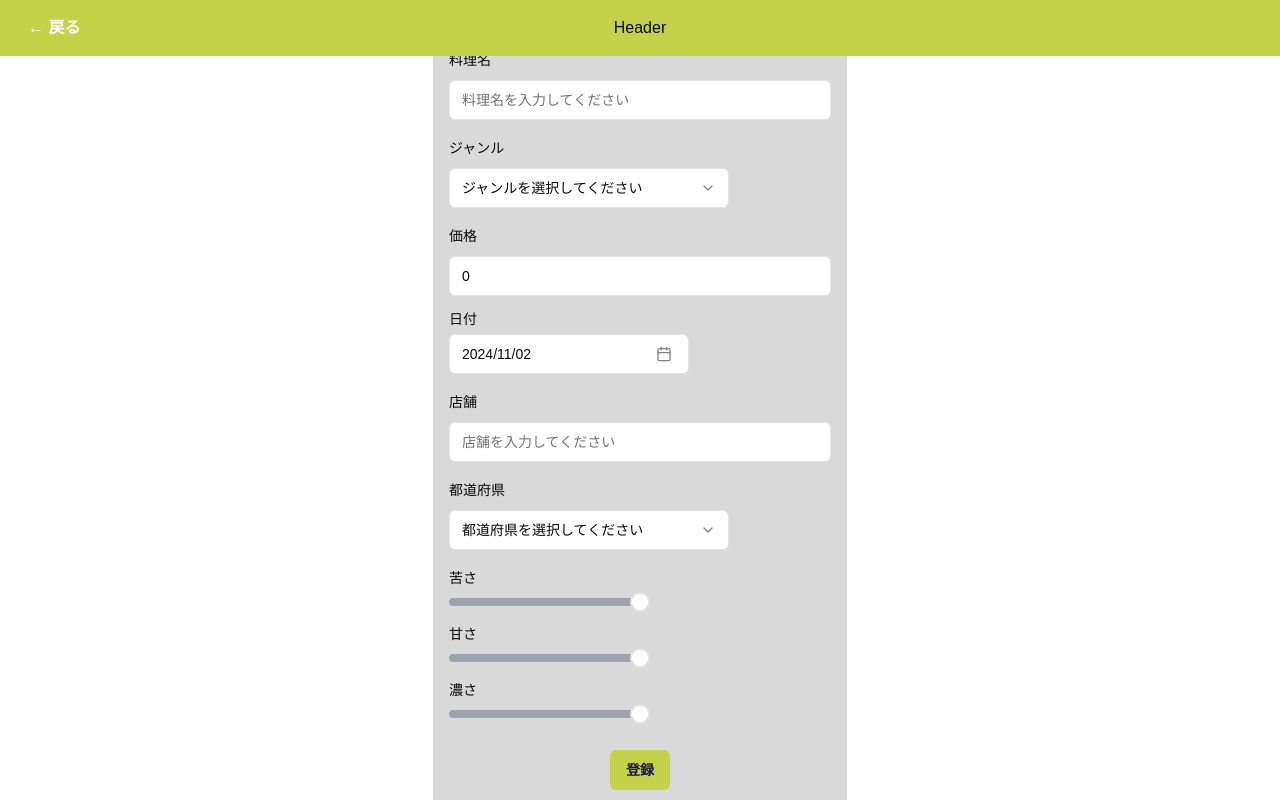
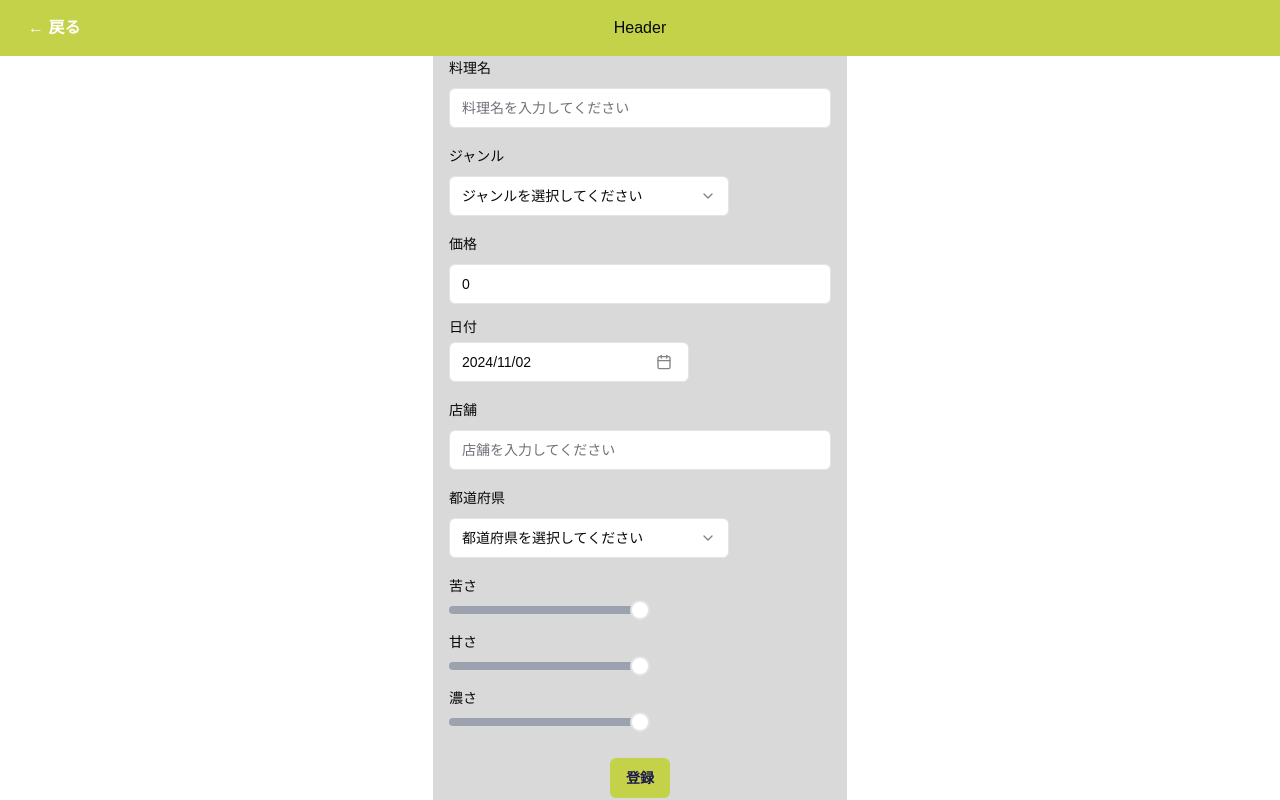
Before and after one commit to u5u5u5u/matcha_log, a Next.js app: page /matcha/registration in a window 1280 px wide. Built offline with nearby package versions, Linux system fonts and the light colour scheme.

Commit message:
mainを下にずらす

```diff
--- a/src/app/(main)/matcha/registration/page.tsx
+++ b/src/app/(main)/matcha/registration/page.tsx
@@ -59,7 +59,6 @@ const Registration = () => {
 
   return (
     <>
-      <h1 className="text-center text-2xl font-bold mt-4">新規登録</h1>
       <Form {...form}>
         <form onSubmit={form.handleSubmit(onSubmit)} className="space-y-4">
           {formFields.map((field) => (
--- a/src/app/globals.css
+++ b/src/app/globals.css
@@ -103,6 +103,6 @@ a {
   height: 100vh;
   overflow: auto;
   margin: 0 auto;
-  padding: 0 1rem;
+  padding: 3.5rem 1rem 0;
   background-color: #d9d9d9;
 }
```
